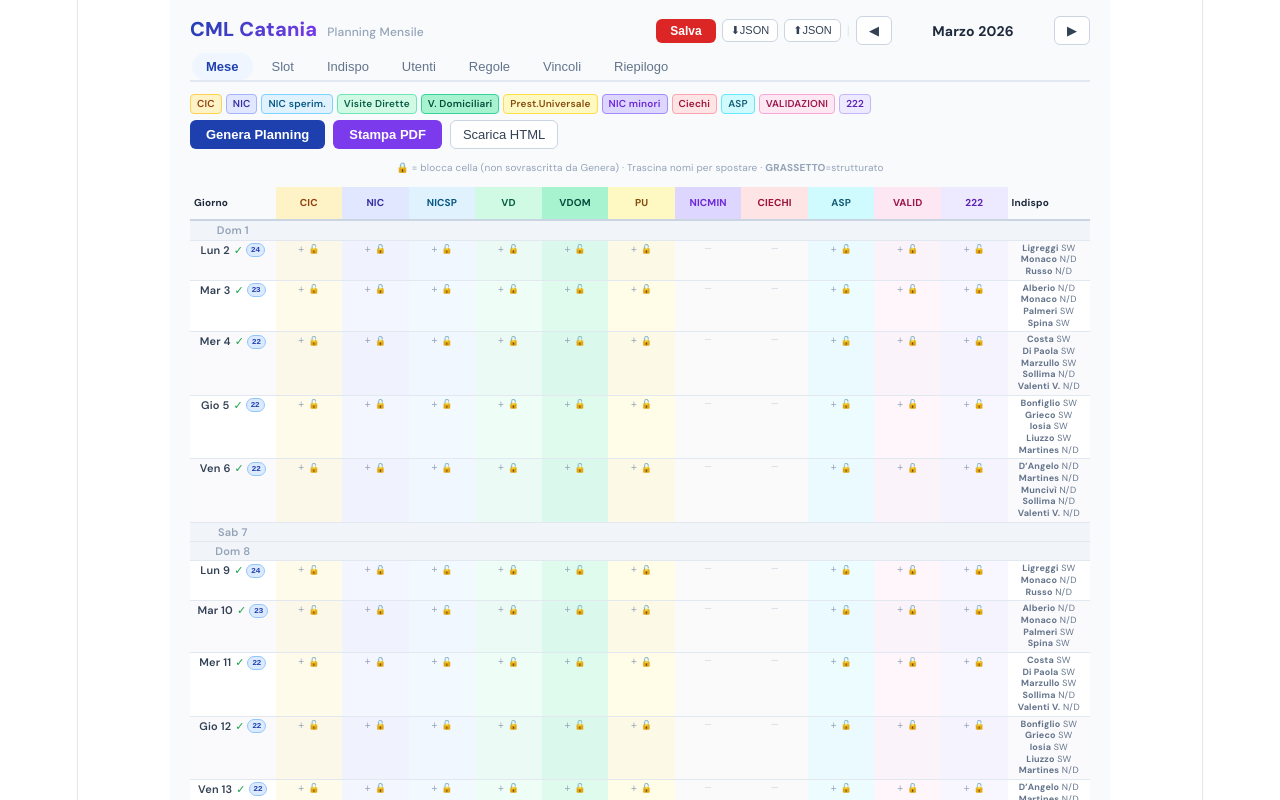
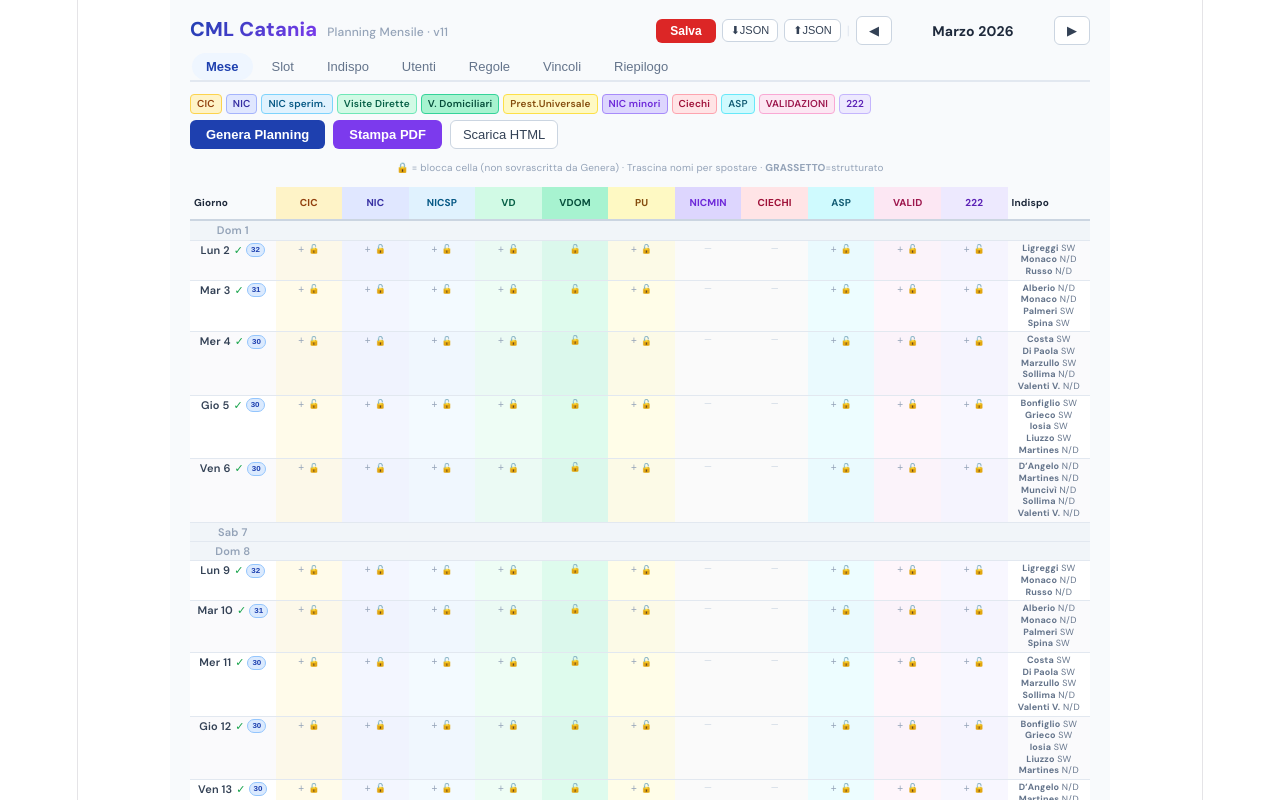
Before and after one commit to licciardellogabriele-bit/scheduling-app, a React (Vite) app: page / in a window 1280 px wide. Shown: the top 800 px of the page. Built offline with nearby package versions, Linux system fonts and the light colour scheme.

Commit message:
Aggiornamento nuova versione

```diff
--- a/src/SchedulingApp.jsx
+++ b/src/SchedulingApp.jsx
@@ -8,7 +8,7 @@ var ACT=[
 {code:"NICSP",label:"NIC sperim.",def:1,cat:"com",alloc:"fix",ord:4,pair:true},
 {code:"CIECHI",label:"Ciechi",def:1,cat:"com",alloc:"fix",ord:5,pair:true},
 {code:"NICMIN",label:"NIC minori",def:1,cat:"com",alloc:"fix",ord:6,pair:true},
-{code:"NIC",label:"NIC",def:3,cat:"com",alloc:"fix",ord:7,pair:true},
+{code:"NIC",label:"NIC",def:6,cat:"com",alloc:"fix",ord:7,pair:true},
 {code:"VDOM",label:"V. Domiciliari",def:0,cat:"com",alloc:"pre",ord:50,pair:true},
 {code:"PU",label:"Prest.Universale",def:0,cat:"pc",alloc:"pre",ord:51,pair:true},
 {code:"VALID",label:"VALIDAZIONI",def:0,cat:"pc",alloc:"dyn",ord:80,pair:false},
@@ -24,14 +24,16 @@ var FIX=ACT.filter(function(a){return a.alloc==="fix";}).sort(function(a,b){retu
 var SLOTABLE=FIX.concat([ACT.find(function(a){return a.code==="NIC";})]);
 var WDS=[{n:1,l:"Lun"},{n:2,l:"Mar"},{n:3,l:"Mer"},{n:4,l:"Gio"},{n:5,l:"Ven"}];
 var COL={CIC:{bg:"#fef3c7",tx:"#92400e",bd:"#fcd34d"},NIC:{bg:"#e0e7ff",tx:"#3730a3",bd:"#a5b4fc"},NICSP:{bg:"#e0f2fe",tx:"#075985",bd:"#7dd3fc"},NICMIN:{bg:"#ddd6fe",tx:"#6d28d9",bd:"#a78bfa"},VD:{bg:"#d1fae5",tx:"#065f46",bd:"#6ee7b7"},VDOM:{bg:"#a7f3d0",tx:"#064e3b",bd:"#34d399"},PU:{bg:"#fef9c3",tx:"#854d0e",bd:"#fde047"},VALID:{bg:"#fce7f3",tx:"#9d174d",bd:"#f9a8d4"},222:{bg:"#ede9fe",tx:"#5b21b6",bd:"#c4b5fd"},ASP:{bg:"#cffafe",tx:"#155e75",bd:"#67e8f9"},CIECHI:{bg:"#ffe4e6",tx:"#9f1239",bd:"#fda4af"}};
-var VDOM_PAIRS=[["Costa Manuela","Arcifa Veronica"],["Ligreggi Antonella","Scifo Nicole"],["Liuzzo Ludovico","Grieco Angela"],["Di Paola Danila","Iosia Serena"],["Palmeri Andrea","Tumino Mariagrazia"]];
+var VDOM_PAIRS=[["Costa Manuela","Arcifa Veronica"],["Ligreggi Antonella","Scifo Nicole"],["Liuzzo Ludovico","Grieco Angela"],["Di Paola Danila","Iosia Serena"],["Lo Pumo Roberta","Sofia Salvatore"],["Palmeri Andrea","Tumino Mariagrazia"]];
 
 /* ═══════════ USERS ═══════════ */
 var DU=[
 ["Arcifa Veronica",true,"STR",false,true,[1,2,3,4,5],null,false],
 ["Alberio Anna",false,"ACN",false,false,[1,3,4,5],null,false],
+["Amato Chiara",false,"STR",false,false,[1,2,3,4,5],null,false],
 ["Bonfiglio Claudia",true,"STR",true,true,[1,2,3,4,5],4,false],
 ["Calabrese Giorgia",false,"STR",false,false,[1,2,3,4,5],null,false],
+["Caruso Danila",false,"STR",false,false,[1,2,3,4,5],null,false],
 ["Costa Manuela",true,"STR",true,false,[1,2,3,4,5],3,false],
 ["D\u2019Angelo Mariangela",false,"ACN",false,false,[1,2,3,4],null,false],
 ["Di Guardo Caterina",false,"STR",false,false,[1,2,3,4,5],null,false],
@@ -46,10 +48,16 @@ var DU=[
 ["Martines Annamaria",false,"ACN",false,false,[1,2,3],null,false],
 ["Marzullo Isabella",false,"STR",false,false,[1,2,3,4,5],3,false],
 ["Milana Maria Chiara",false,"STR",false,false,[1,2,3,4,5],null,false],
+["Ministeri Federica",true,"STR",false,false,[1,2,3,4,5],null,false],
 ["Monaco Lucia",true,"ACN",false,false,[3,4,5],null,false],
 ["Munciv\u00EC Marina",true,"ACN",false,false,[1,2,3,4],null,false],
+["Nannola Chiara",false,"STR",false,false,[1,2,3,4,5],null,false],
 ["Palmeri Andrea",true,"STR",true,false,[1,2,3,4,5],2,false],
+["Pappalardo Elisa",true,"STR",false,false,[1,2,3,4,5],null,false],
+["Pittari Veronica",false,"STR",false,false,[1,2,3,4,5],null,false],
+["Prossimo Giusi",false,"STR",false,false,[1,2,3,4,5],null,false],
 ["Russo Ilenia",true,"ACN",false,false,[2,3,4,5],null,false],
+["Scalisi Francesco",false,"STR",false,false,[1,2,3,4,5],null,false],
 ["Scifo Nicole",false,"STR",false,false,[1,2,3,4,5],null,true],
 ["Sofia Salvatore",false,"STR",false,false,[1,2,3,4,5],null,false],
 ["Sollima Giovanni",false,"ACN",false,false,[1,2,4],null,false],
@@ -344,7 +352,7 @@ function Modal(p){if(!p.show)return null;return(<div style={{position:"fixed",in
 var TABS=["Mese","Slot","Indispo","Utenti","Regole","Vincoli","Riepilogo"];
 export default function App(){
   var now=new Date();var[yr,sYr]=useState(now.getFullYear());var[mo,sMo]=useState(now.getMonth());var[tab,sTab]=useState("Mese");var[loaded,sL]=useState(false);var[saved,sSv]=useState(true);
-  var[users,sU]=useState(mDU);var[gS,sGS]=useState(mDS);var[inc,sInc]=useState([]);var[dR,sDR]=useState(function(){return{"d4":{"2":["CIC","NIC","VD"]}};});
+  var[users,sU]=useState(mDU);var[gS,sGS]=useState(mDS);var[inc,sInc]=useState(function(){var u=mDU();var n=u.find(function(x){return x.name==="Nannola Chiara";});var l=u.find(function(x){return x.name==="Licciardello Gabriele";});return (n&&l)?[[n.id,l.id]]:[];});var[dR,sDR]=useState(function(){var u=mDU();var c=u.find(function(x){return x.name==="Costa Manuela";});var o={};if(c)o[c.id]={"2":["CIC","NIC","VD"]};return o;});
   var[ovA,sOvA]=useState({});var[asA,sAsA]=useState({});var[genAlerts,sGenAlerts]=useState({});var[exA,sExA]=useState({});var[swE,sSWE]=useState({});var[ntA,sNtA]=useState({});var[locks,sLocks]=useState({});var[modal,sM]=useState(null);
 
   useEffect(function(){sLoad().then(function(s){if(s){var u=sanU(s.users);if(u&&u.length)sU(u);sGS(sanS(s.gS));sInc(sanA(s.inc));if(s.dR)sDR(sanO(s.dR));sOvA(sanO(s.ovA));sAsA(sanO(s.asA));sExA(sanO(s.exA));sSWE(sanO(s.swE));sNtA(sanO(s.ntA));sLocks(sanO(s.locks));}sL(true);});},[]);
@@ -352,7 +360,7 @@ export default function App(){
   var doSave=useCallback(function(){sSave({users:users,gS:gS,inc:inc,dR:dR,ovA:ovA,asA:asA,exA:exA,swE:swE,ntA:ntA,locks:locks}).then(function(){sSv(true);});},[users,gS,inc,dR,ovA,asA,exA,swE,ntA,locks]);
 
   var fileRef=useRef(null);
-  var doExpJ=useCallback(function(){var data={users:users,gS:gS,inc:inc,dR:dR,ovA:ovA,asA:asA,exA:exA,swE:swE,ntA:ntA,locks:locks,_v:"v9"};var blob=new Blob([JSON.stringify(data,null,2)],{type:"application/json"});var url=URL.createObjectURL(blob);var a=document.createElement("a");a.href=url;a.download="CML_backup_"+new Date().toISOString().slice(0,10)+".json";document.body.appendChild(a);a.click();document.body.removeChild(a);},[users,gS,inc,dR,ovA,asA,exA,swE,ntA,locks]);
+  var doExpJ=useCallback(function(){var data={users:users,gS:gS,inc:inc,dR:dR,ovA:ovA,asA:asA,exA:exA,swE:swE,ntA:ntA,locks:locks,_v:"v11"};var blob=new Blob([JSON.stringify(data,null,2)],{type:"application/json"});var url=URL.createObjectURL(blob);var a=document.createElement("a");a.href=url;a.download="CML_backup_"+new Date().toISOString().slice(0,10)+".json";document.body.appendChild(a);a.click();document.body.removeChild(a);},[users,gS,inc,dR,ovA,asA,exA,swE,ntA,locks]);
   var doImpJ=function(e){var file=e.target.files&&e.target.files[0];if(!file)return;var reader=new FileReader();reader.onload=function(ev){try{var d=JSON.parse(ev.target.result);var u=sanU(d.users);if(u&&u.length)sU(u);sGS(sanS(d.gS));sInc(sanA(d.inc));if(d.dR)sDR(sanO(d.dR));sOvA(sanO(d.ovA));sAsA(sanO(d.asA));sExA(sanO(d.exA));sSWE(sanO(d.swE||{}));sNtA(sanO(d.ntA));sLocks(sanO(d.locks||{}));sSv(false);sM({title:"OK",msg:"Importato. Clicca Salva.",onOk:function(){sM(null);}});}catch(err){sM({title:"Errore",msg:String(err),onOk:function(){sM(null);}});}};reader.readAsText(file);e.target.value="";};
 
   var mk=yr+"-"+mo;var dOv=ovA[mk]||{};var asg=asA[mk]||{};var exc=exA[mk]||{};var swExc=swE[mk]||{};var mNt=ntA[mk]||"";var mLk=locks[mk]||{};var nd=nD(yr,mo);
@@ -380,7 +388,7 @@ export default function App(){
     <style>{PCSS}</style>
     <Modal show={!!modal} title={modal?modal.title:""} msg={modal?modal.msg:""} onOk={modal?modal.onOk:null} onCancel={function(){sM(null);}}/>
     <div className="no-print" style={{display:"flex",alignItems:"center",justifyContent:"space-between",marginBottom:8,flexWrap:"wrap",gap:8}}>
-      <div style={{display:"flex",alignItems:"baseline",gap:10}}><span style={{fontSize:20,fontWeight:800,background:"linear-gradient(135deg,#1e40af,#7c3aed)",WebkitBackgroundClip:"text",WebkitTextFillColor:"transparent"}}>CML Catania</span><span style={{fontSize:12,color:"#94a3b8",fontWeight:500}}>Planning Mensile</span></div>
+      <div style={{display:"flex",alignItems:"baseline",gap:10}}><span style={{fontSize:20,fontWeight:800,background:"linear-gradient(135deg,#1e40af,#7c3aed)",WebkitBackgroundClip:"text",WebkitTextFillColor:"transparent"}}>CML Catania</span><span style={{fontSize:12,color:"#94a3b8",fontWeight:500}}>Planning Mensile · v11</span></div>
       <div style={{display:"flex",alignItems:"center",gap:6}}>
         <button onClick={doSave} style={Object.assign({},cs.bp,{background:saved?"#16a34a":"#dc2626",padding:"5px 14px",fontSize:12})}>{saved?"\u2713 Salvato":"Salva"}</button>
         <button onClick={doExpJ} style={Object.assign({},cs.bs,{fontSize:11,padding:"4px 8px"})}>{"\u2B07"}JSON</button>
@@ -455,6 +463,53 @@ function VMese(p){
     if(!dr)return;
     dragRef.current=null;
     if(dr.dk===tgtDk&&dr.code===tgtCode&&dr.idx===tgtIdx)return;
+
+    // VDOM: pair-locked drag (indissoluble pairs)
+    // If source OR target is VDOM, handle as pair move between VDOM slots only
+    if(dr.code==="VDOM"||tgtCode==="VDOM"){
+      // Only allow VDOM ↔ VDOM pair moves
+      if(dr.code!=="VDOM"||tgtCode!=="VDOM")return;
+      modDay(function(o){
+        if(!o[dr.dk])o[dr.dk]={};
+        if(!o[tgtDk])o[tgtDk]={};
+        var srcArr=(o[dr.dk].VDOM||[]).slice();
+        var srcPairStart=Math.floor(dr.idx/2)*2;
+        if(srcPairStart+1>=srcArr.length)return o; // incomplete pair, ignore
+        var srcPair=[srcArr[srcPairStart],srcArr[srcPairStart+1]];
+        // Same day swap: reorder pairs within VDOM of same day
+        if(dr.dk===tgtDk){
+          var arr2=srcArr;
+          var tgtPairStart=Math.floor(tgtIdx/2)*2;
+          if(tgtPairStart===srcPairStart)return o;
+          if(tgtPairStart+1<arr2.length){
+            // Swap two existing pairs
+            var tgtPair=[arr2[tgtPairStart],arr2[tgtPairStart+1]];
+            arr2[srcPairStart]=tgtPair[0];arr2[srcPairStart+1]=tgtPair[1];
+            arr2[tgtPairStart]=srcPair[0];arr2[tgtPairStart+1]=srcPair[1];
+          }
+          o[dr.dk].VDOM=arr2;
+        } else {
+          // Cross-day: swap or move pair
+          var tgtArr=(o[tgtDk].VDOM||[]).slice();
+          var tgtPairStart2=Math.floor(tgtIdx/2)*2;
+          if(tgtPairStart2<tgtArr.length&&tgtPairStart2+1<tgtArr.length){
+            // Full pair at target → swap
+            var tgtPair2=[tgtArr[tgtPairStart2],tgtArr[tgtPairStart2+1]];
+            tgtArr[tgtPairStart2]=srcPair[0];tgtArr[tgtPairStart2+1]=srcPair[1];
+            srcArr[srcPairStart]=tgtPair2[0];srcArr[srcPairStart+1]=tgtPair2[1];
+          } else {
+            // Append pair to target, remove from source
+            tgtArr.push(srcPair[0]);tgtArr.push(srcPair[1]);
+            srcArr.splice(srcPairStart,2);
+          }
+          o[dr.dk].VDOM=srcArr;
+          o[tgtDk].VDOM=tgtArr;
+        }
+        return o;
+      });
+      return;
+    }
+
     modDay(function(o){
       if(!o[dr.dk])o[dr.dk]={};
       if(!o[tgtDk])o[tgtDk]={};
@@ -469,15 +524,15 @@ function VMese(p){
         o[dr.dk][dr.code]=arr;
       } else {
         // Different column/day → two separate arrays
-        var srcArr=(o[dr.dk][dr.code]||[]).slice();
-        var tgtArr=(o[tgtDk][tgtCode]||[]).slice();
-        var tgtUid2=(tgtIdx<tgtArr.length)?tgtArr[tgtIdx]:null;
-        if(tgtIdx<tgtArr.length){tgtArr[tgtIdx]=dr.uid;}
-        else{tgtArr.push(dr.uid);}
-        if(tgtUid2){srcArr[dr.idx]=tgtUid2;}
-        else{srcArr.splice(dr.idx,1);}
-        o[dr.dk][dr.code]=srcArr;
-        o[tgtDk][tgtCode]=tgtArr;
+        var srcArr2=(o[dr.dk][dr.code]||[]).slice();
+        var tgtArr2=(o[tgtDk][tgtCode]||[]).slice();
+        var tgtUid2=(tgtIdx<tgtArr2.length)?tgtArr2[tgtIdx]:null;
+        if(tgtIdx<tgtArr2.length){tgtArr2[tgtIdx]=dr.uid;}
+        else{tgtArr2.push(dr.uid);}
+        if(tgtUid2){srcArr2[dr.idx]=tgtUid2;}
+        else{srcArr2.splice(dr.idx,1);}
+        o[dr.dk][dr.code]=srcArr2;
+        o[tgtDk][tgtCode]=tgtArr2;
       }
       return o;
     });
@@ -591,8 +646,9 @@ function VMese(p){
                 var renderName=function(uid,idx){
                   var u=users.find(function(x){return x.id===uid;});
                   var isStr=u&&u.ct==="STR";
+                  var isVdomCell=a.code==="VDOM";
                   var isEd=edit&&edit.dk===k&&edit.code===a.code&&edit.idx===idx;
-                  if(isEd){
+                  if(isEd&&!isVdomCell){
                     var av=gAv(k,a.code,idx);
                     return(<select key={idx} autoFocus value={uid||""} style={Object.assign({},cs.inp,{fontSize:9,padding:"1px",width:"100%"})}
                       onChange={function(e){if(e.target.value==="_rm")rmCell(k,a.code,idx);else swapCell(k,a.code,idx,e.target.value);}}
@@ -606,7 +662,8 @@ function VMese(p){
                     onDragStart={function(e){onDS(e,k,a.code,idx,uid);}}
                     onDragOver={onDO}
                     onDrop={function(e){onDrop(e,k,a.code,idx);}}
-                    onClick={function(){sEdit({dk:k,code:a.code,idx:idx});}}
+                    onClick={isVdomCell?undefined:function(){sEdit({dk:k,code:a.code,idx:idx});}}
+                    title={isVdomCell?"Coppia VDOM \u2014 trascina per spostare la coppia intera":undefined}
                     style={{color:c?c.tx:"#334155",lineHeight:1.25,cursor:"grab",
                       fontWeight:isStr?700:400,
                       textTransform:isStr?"uppercase":"none",
@@ -638,11 +695,11 @@ function VMese(p){
                   uids.forEach(function(uid,idx){cc.push(renderName(uid,idx));});
                 }
 
-                // Add + lock buttons
+                // Add + lock buttons (+ hidden for VDOM: pairs are auto-managed)
                 var isAddE=edit&&edit.dk===k&&edit.code===a.code&&edit.idx===-1;
-                if(isAddE){var av3=gAv(k,a.code,undefined);cc.push(<select key="add" autoFocus value="" style={Object.assign({},cs.inp,{fontSize:9,padding:"1px",width:"100%"})} onChange={function(e){if(e.target.value)addCell(k,a.code,e.target.value);}} onBlur={function(){setTimeout(function(){sEdit(null);},150);}}><option value="">Aggiungi...</option>{av3.map(function(u2){return(<option key={u2.id} value={u2.id}>{sn[u2.id]}</option>);})}</select>);}
+                if(isAddE&&a.code!=="VDOM"){var av3=gAv(k,a.code,undefined);cc.push(<select key="add" autoFocus value="" style={Object.assign({},cs.inp,{fontSize:9,padding:"1px",width:"100%"})} onChange={function(e){if(e.target.value)addCell(k,a.code,e.target.value);}} onBlur={function(){setTimeout(function(){sEdit(null);},150);}}><option value="">Aggiungi...</option>{av3.map(function(u2){return(<option key={u2.id} value={u2.id}>{sn[u2.id]}</option>);})}</select>);}
                 else{cc.push(<div key="btns" className="no-print" style={{display:"flex",justifyContent:"center",gap:4,marginTop:1}}>
-                  <button onClick={function(){sEdit({dk:k,code:a.code,idx:-1});}} style={{background:"none",border:"none",color:"#94a3b8",cursor:"pointer",fontSize:10,padding:0}}>+</button>
+                  {a.code!=="VDOM"&&<button onClick={function(){sEdit({dk:k,code:a.code,idx:-1});}} style={{background:"none",border:"none",color:"#94a3b8",cursor:"pointer",fontSize:10,padding:0}}>+</button>}
                   <button onClick={function(){togLock(k,a.code);}} style={{background:"none",border:"none",color:isLocked?"#dc2626":"#cbd5e1",cursor:"pointer",fontSize:9,padding:0}}>{isLocked?"\uD83D\uDD12":"\uD83D\uDD13"}</button>
                 </div>);}
 
```
